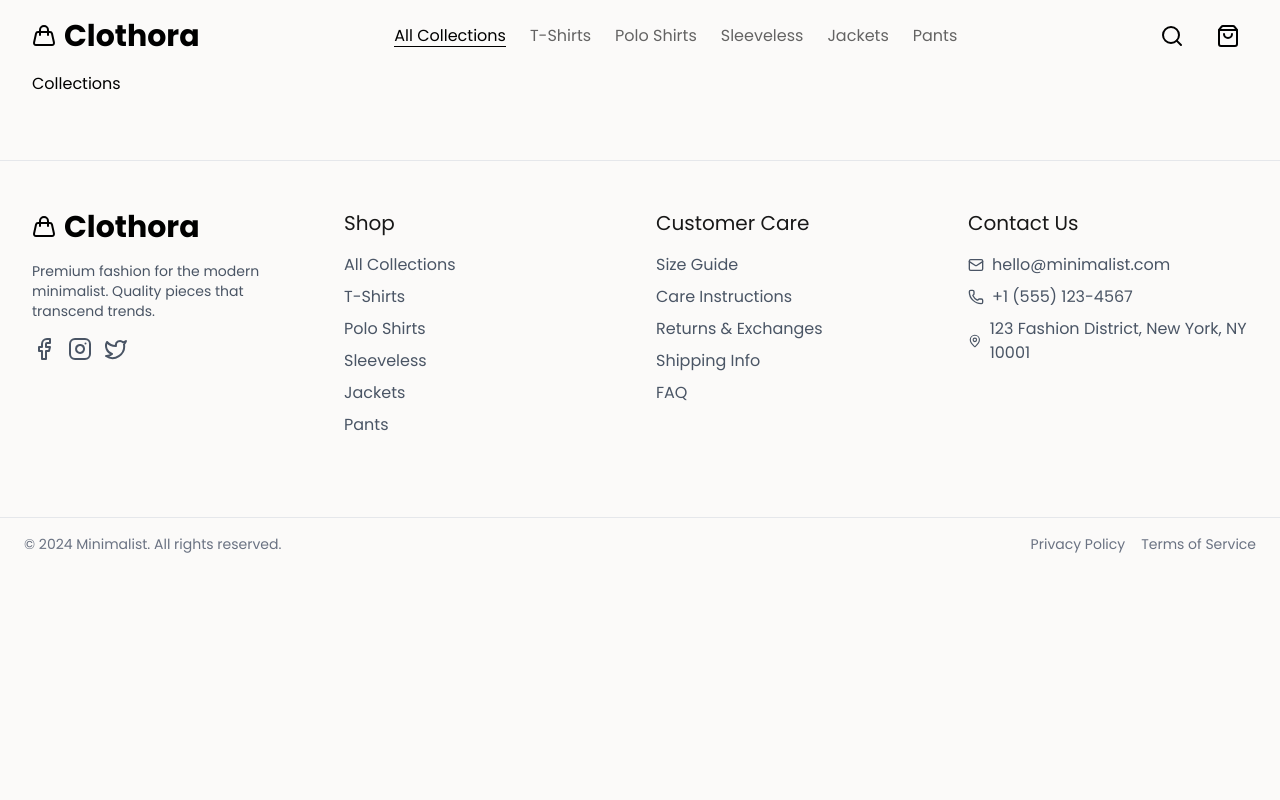
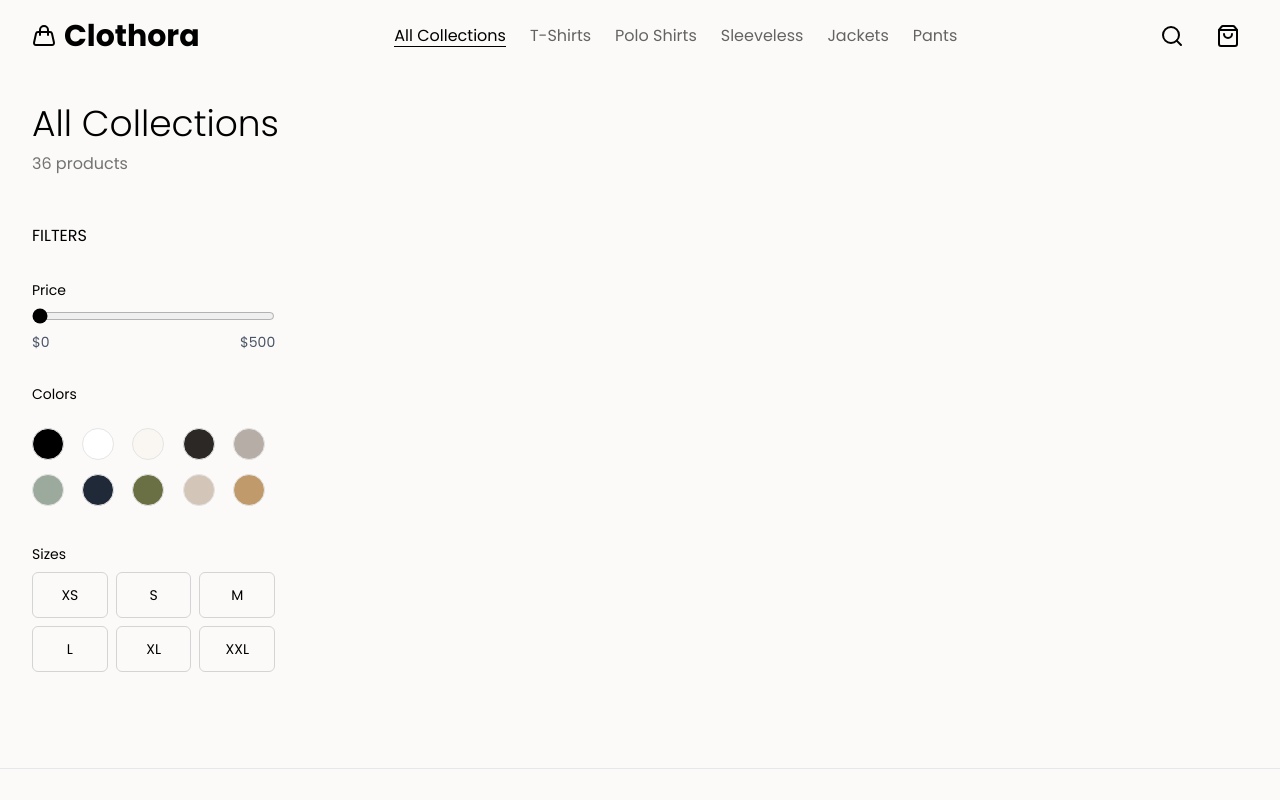
Before and after one commit to zidvsd/clothora, a Next.js app: page /collections in a window 1280 px wide. Shown: the top 800 px of the page. Built offline with nearby package versions, Linux system fonts and the light colour scheme.

Commit message:
added search filters

```diff
--- a/app/collections/page.tsx
+++ b/app/collections/page.tsx
@@ -1,10 +1,23 @@
+"use client";
+import Filters from "@/components/Filters";
+import { useProductsStore } from "@/store/useProductsStore";
 export default function Collections() {
+  const { products } = useProductsStore();
   return (
-    <div
-      className="custom-container
+    <section
+      className="custom-container py-8
     "
     >
-      <h1>Collections</h1>
-    </div>
+      <h1 className="text-3xl lg:text-4xl font-light  text-left">
+        All Collections
+      </h1>
+      <h3 className="text-neutral-500 mt-2">{products?.length} products</h3>
+
+      <div className="grid grid-cols-1 lg:grid-cols-[20%_80%]">
+        <div className="mt-8">
+          <Filters />
+        </div>
+      </div>
+    </section>
   );
 }
--- /dev/null
+++ b/components/Filters.tsx
@@ -0,0 +1,125 @@
+"use client";
+import { motion, AnimatePresence } from "motion/react";
+import { useToggle } from "@/hooks/useToggle";
+import { useState, useEffect } from "react";
+import { Funnel } from "lucide-react";
+import { fadeInUpLoop } from "@/lib/animate/animate";
+import filterData from "@/data/filters.json";
+
+export default function Filters() {
+  const filters = useToggle(false);
+  const [price, setPrice] = useState(0);
+  const [selectedColors, setSelectedColors] = useState<string[]>([]);
+  const [selectedSizes, setSelectedSizes] = useState<string[]>([]);
+  const toggleSize = (size: string) => {
+    setSelectedSizes((prev) =>
+      prev.includes(size) ? prev.filter((s) => s !== size) : [...prev, size]
+    );
+  };
+
+  const toggleColor = (color: string) => {
+    setSelectedColors((prev) =>
+      prev.includes(color) ? prev.filter((c) => c !== color) : [...prev, color]
+    );
+  };
+  useEffect(() => {
+    const handleResize = () => {
+      if (window.innerWidth >= 1024) {
+        filters.setTrue(); // always open on desktop
+      }
+      // ❌ don't auto-close on mobile, let the button control it
+    };
+
+    handleResize(); // run once on mount
+    window.addEventListener("resize", handleResize);
+    return () => window.removeEventListener("resize", handleResize);
+  }, [filters]);
+  return (
+    <div>
+      <button
+        onClick={filters.toggle}
+        className="lg:hidden flex gap-2 items-center"
+      >
+        <Funnel className="size-4" />
+        <span className="text-sm">Filters</span>
+      </button>
+
+      <AnimatePresence>
+        {filters.state && (
+          <motion.div
+            key="filters"
+            initial="initial"
+            animate="animate"
+            exit="exit"
+            variants={fadeInUpLoop}
+            className="flex flex-col"
+          >
+            <h3 className="mt-4">FILTERS</h3>
+
+            {/* price range */}
+            <div className="flex flex-col gap-2 w-full mt-8">
+              <label htmlFor="price" className="text-sm font-medium">
+                Price
+              </label>
+              <input
+                id="price"
+                type="range"
+                max="500"
+                value={price}
+                step={10}
+                onChange={(e) => setPrice(Number(e.target.value))}
+                className="w-full accent-black"
+              />
+              <div className="flex justify-between text-sm text-gray-600">
+                <span>${price}</span>
+                <span>$500</span>
+              </div>
+            </div>
+
+            {/* colors */}
+            <div className="flex flex-col gap-2 mt-8">
+              <span className="text-sm font-medium">Colors</span>
+              <ul className="grid grid-cols-5 w-full gap-2 mt-4 place-items-start">
+                {filterData.colors.map((color, index) => (
+                  <li key={index}>
+                    <button
+                      onClick={() => toggleColor(color)}
+                      style={{ backgroundColor: color }}
+                      className={`cursor-pointer hover-utility hover:opacity-75 rounded-full size-8 border transition
+                        ${
+                          selectedColors.includes(color)
+                            ? "ring-1 ring-black"
+                            : "border-neutral-200"
+                        }`}
+                    ></button>
+                  </li>
+                ))}
+              </ul>
+            </div>
+            {/* sizes */}
+            <div className="flex flex-col gap-2 mt-8">
+              <span className="text-sm font-medium">Sizes</span>
+              <ul className="grid grid-cols-3 gap-2 w-full">
+                {filterData.sizes.map((size, index) => (
+                  <li key={index} className="w-full">
+                    <button
+                      onClick={() => toggleSize(size)}
+                      className={`hover-utility hover:bg-black cursor-pointer hover:text-white rounded-md w-full border py-3 text-sm text-center transition
+            ${
+              selectedSizes.includes(size)
+                ? "bg-black text-white border-black"
+                : "border-neutral-300 text-black"
+            }`}
+                    >
+                      {size}
+                    </button>
+                  </li>
+                ))}
+              </ul>
+            </div>
+          </motion.div>
+        )}
+      </AnimatePresence>
+    </div>
+  );
+}
--- /dev/null
+++ b/data/filters.json
@@ -0,0 +1,15 @@
+{
+  "colors": [
+    "#000000",
+    "#FFFFFF",
+    "#faf7f2",
+    "#2b2825",
+    "#b5ada6",
+    "#9caa9e",
+    "#1f2937",
+    "#6b7044",
+    "#d4c5b9",
+    "#c19a6b"
+  ],
+  "sizes": ["XS", "S", "M", "L", "XL", "XXL"]
+}
--- a/lib/animate/animate.ts
+++ b/lib/animate/animate.ts
@@ -1,4 +1,4 @@
-import { easeOut } from "motion";
+import { easeIn, easeOut } from "motion";
 
 // lib/animate/animate.ts
 export const container = {
@@ -45,5 +45,11 @@ export const fadeInUp = {
   initial: { opacity: 0, y: 20 },
   whileInView: { opacity: 1, y: 0 },
   viewport: { once: true, amount: 0.2 },
-  transition: { duration: 1.2, ease: easeOut },
+  transition: { duration: 0.8, ease: easeOut },
 };
+
+export const fadeInUpLoop = {
+  initial: { opacity: 0, y: 20 },
+  animate: { opacity: 1, y: 0, transition: { duration: 0.3, ease: easeOut } },
+  exit: { opacity: 0, y: 20, transition: { duration: 0.2, ease: easeIn } },
+};
```
